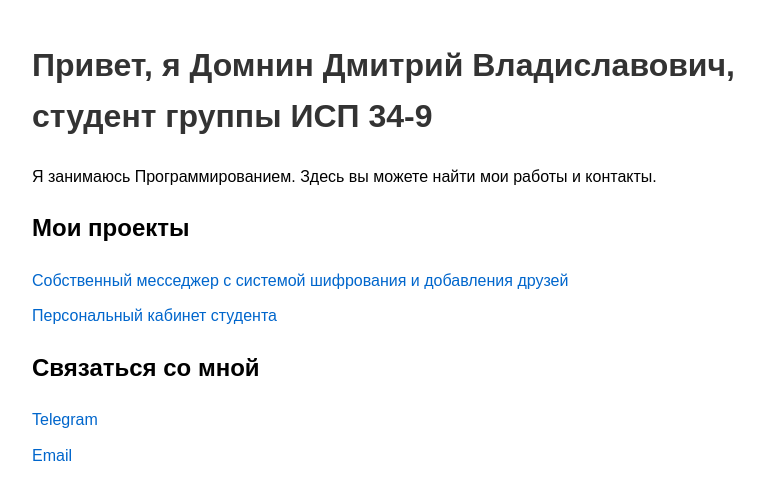
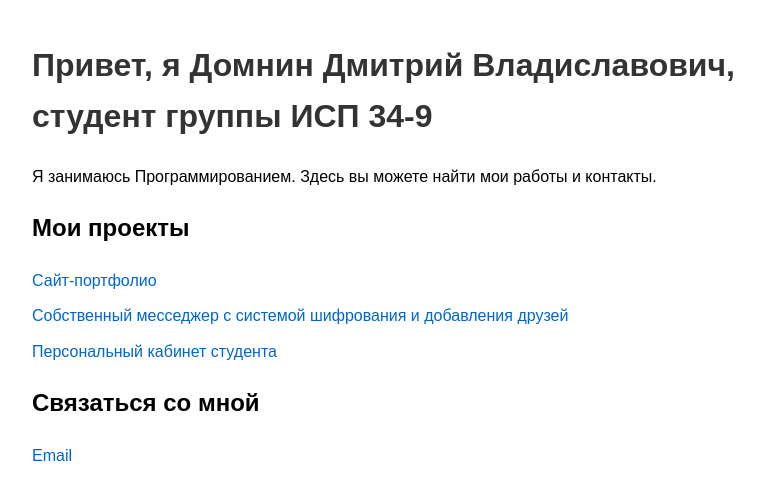
Before and after one commit to dimadomnin7458-hue/Dmido, a plain HTML site: page index.html in a window 1280 px wide. Shown: the whole page, without its empty margins (208-972 px from the left). Drawn offline with Linux system fonts and the light colour scheme.

Commit message:
Update index.html

```diff
--- a/index.html
+++ b/index.html
@@ -17,14 +17,14 @@
 
     <h2>Мои проекты</h2>
     <div class="links">
+        <a href="https://github.com/dimadomnin7458-hue/Dmido" target="_blank">Сайт-портфолио</a>
         <a href="https://github.com/dimadomnin7458-hue/A_Messager" target="_blank">Собственный месседжер с системой шифрования и добавления друзей</a>
         <a href="https://github.com/dimadomnin7458-hue/student-personal-cabinet" target="_blank">Персональный кабинет студента</a>
     </div>
 
-    <h2>Связаться со мной</h2>
+<h2>Связаться со мной</h2>
     <div class="links">
-        <a href="https://t.me">Telegram</a>
-        <a href="dimadomnin433@gmail.com">Email</a>
+        <a href="mailto:dimadomnin433@gmail.com">Email</a>
     </div>
 </body>
 </html>
```
